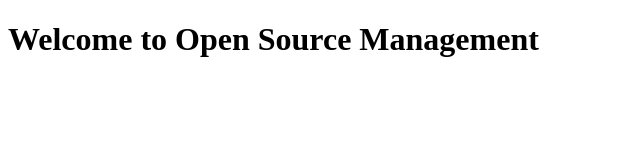
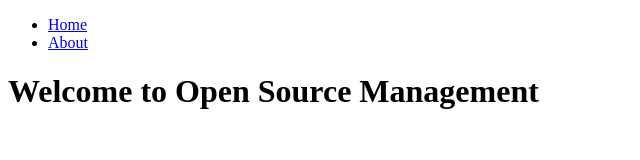
Before and after one commit to phucthien1811/MyOpenSourceApp, a plain HTML site: page index.html in a window 1280 px wide. Shown: the whole page, without its empty margins (0-640 px from the left). Drawn offline with Linux system fonts and the light colour scheme.

Commit message:
Add navigation header

```diff
--- a/index.html
+++ b/index.html
@@ -5,6 +5,14 @@
 <title>My Open Source App</title>
 </head>
 <body>
+    <header>
+<nav>
+<ul>
+<li><a href="#">Home</a></li>
+<li><a href="#">About</a></li>
+</ul>
+</nav>
+</header>
 <h1>Welcome to Open Source Management</h1>
 </body>
 </html>
```
